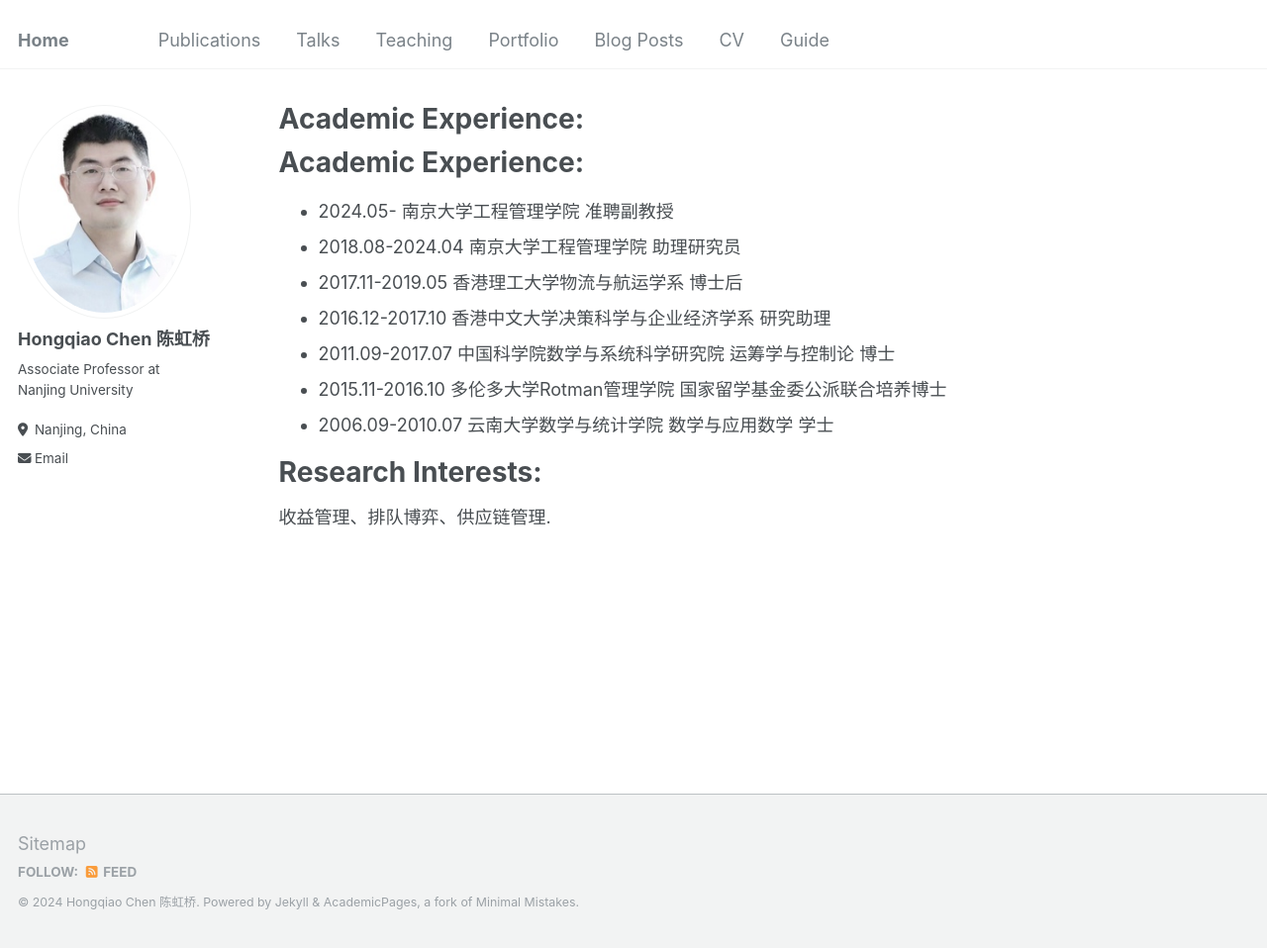
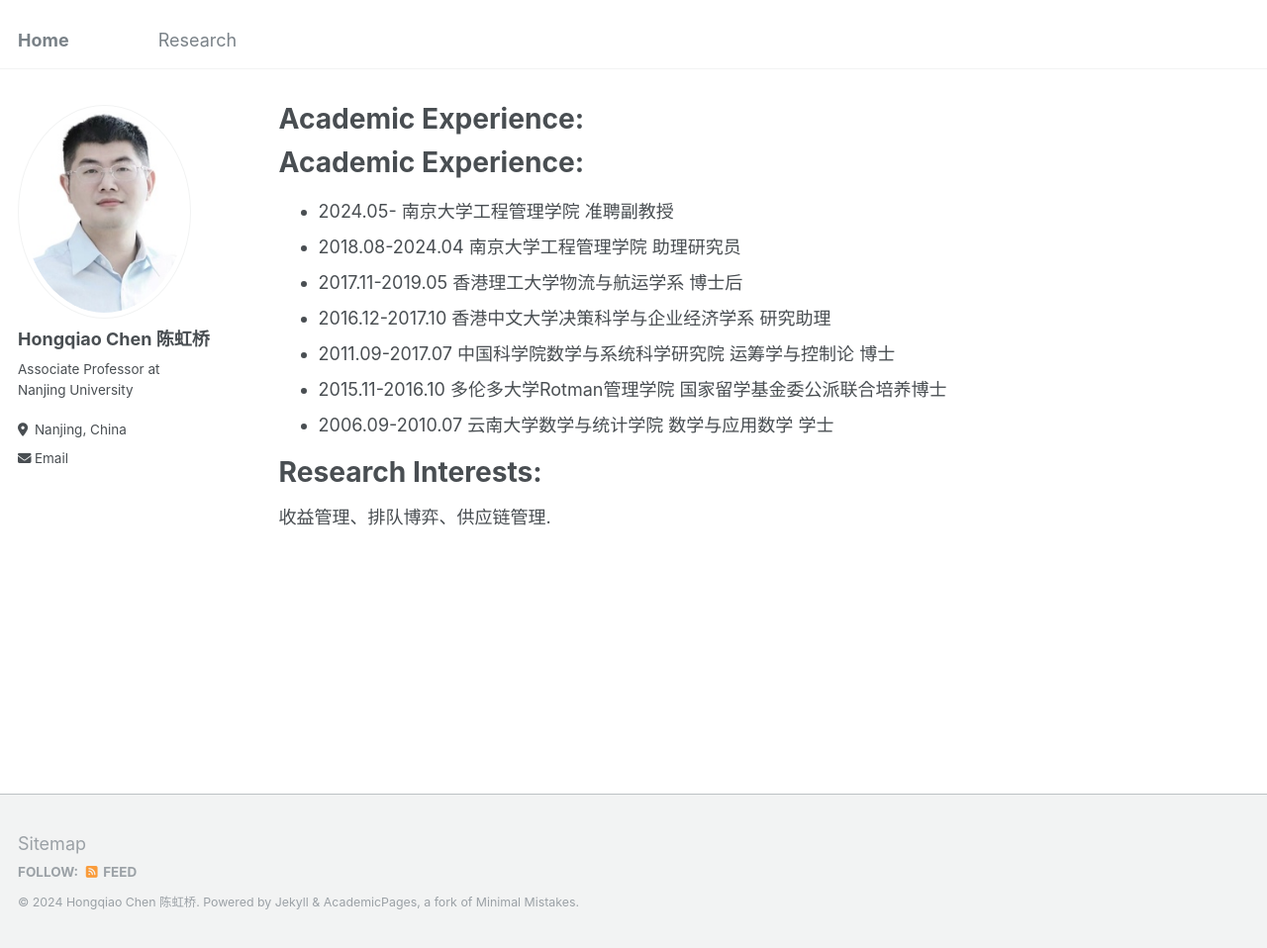
Before and after one commit to chq2024/chq2024.github.io, a Jekyll site: the page built from _pages/about.md, in a window 1280 px wide and 958 px high. Shown: the whole window at 99% size. Built offline with Jekyll 4.4.1, drawn with Linux system fonts in a browser that asks for light colours; our own code applies the rules of GitHub Pages for plain Markdown files; part of the change alters nothing that is shown.

Commit message:
Update navigation.yml

```diff
--- a/_data/navigation.yml
+++ b/_data/navigation.yml
@@ -1,22 +1,22 @@
 # main links links
 main:
-  - title: "Publications"
-    url: /publications/
+  - title: "Research"
+    url: /research/
 
-  - title: "Talks"
-    url: /talks/
+  # - title: "Talks"
+  #   url: /talks/
 
-  - title: "Teaching"
-    url: /teaching/
+  # - title: "Teaching"
+  #   url: /teaching/
 
-  - title: "Portfolio"
-    url: /portfolio/
+  # - title: "Portfolio"
+  #   url: /portfolio/
 
-  - title: "Blog Posts"
-    url: /year-archive/
+  # - title: "Blog Posts"
+  #   url: /year-archive/
 
-  - title: "CV"
-    url: /cv/
+  # - title: "CV"
+  #   url: /cv/
 
-  - title: "Guide"
-    url: /markdown/
+  # - title: "Guide"
+  #   url: /markdown/
```
